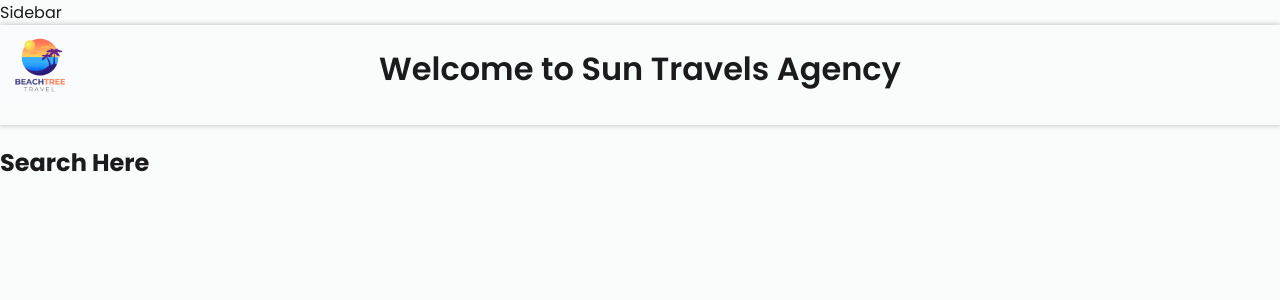
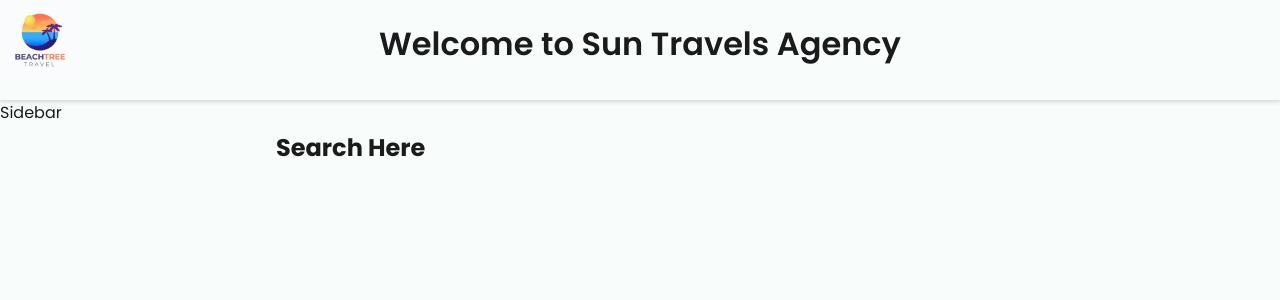
Before and after one commit to venuras/sun-travels-agency-application, an Angular app in the folder web-frontend/: page /dashboard/search in a window 1280 px wide. Shown: the top 300 px of the page. Built offline with nearby package versions, Linux system fonts and the light colour scheme.

Commit message:
moved eder to the top

```diff
--- a/web-frontend/src/app/features/dashboard/components/layout/layout.component.html
+++ b/web-frontend/src/app/features/dashboard/components/layout/layout.component.html
@@ -1,7 +1,9 @@
-<div class="feature-dashbard-layout">
-    <feature-dashboard-sidebar></feature-dashboard-sidebar>
-    <div class="feature-dashbard-layout-content-holder">
-        <feature-dashboard-header></feature-dashboard-header>
-        <router-outlet></router-outlet>
+<div class="feature-dashboard-layout">
+    <feature-dashboard-header></feature-dashboard-header>
+    <div class="feature-dashboard-grid-layout">
+        <feature-dashboard-sidebar></feature-dashboard-sidebar>
+        <div class="feature-dashboard-layout-content-holder">
+            <router-outlet></router-outlet>
+        </div>
     </div>
 </div>
```
